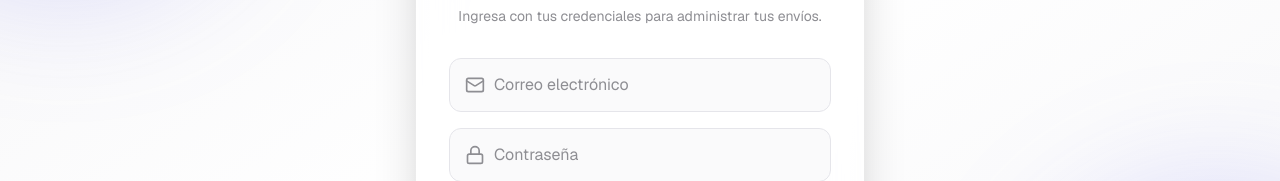
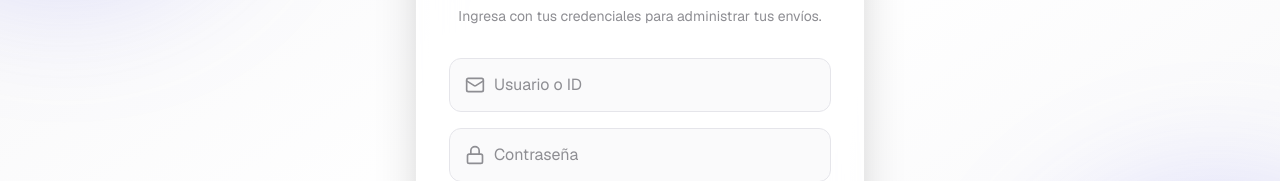
Before and after one commit to Andxzon/envio_track, a Next.js app: page /login in a window 1280 px wide. Shown: the part 308-489 px from the top of the page. Built offline with nearby package versions, Linux system fonts and the light colour scheme; no server answers.

Commit message:
Auto-bootstrap admin user on first login with ID

```diff
--- a/src/app/login/actions.ts
+++ b/src/app/login/actions.ts
@@ -4,14 +4,17 @@ import { createClient } from '@/lib/supabase/server'
 import { redirect } from 'next/navigation'
 
 export async function loginAction(formData: FormData) {
-  const email = formData.get('email') as string
+  const username = formData.get('username') as string
   const password = formData.get('password') as string
   const turnstileToken = formData.get('cf-turnstile-response') as string
   const secretKey = process.env.TURNSTILE_SECRET_KEY
 
-  if (!email || !password) {
+  if (!username || !password) {
     return { error: 'Por favor completa todos los campos' }
   }
+
+  // Supabase requiere un formato de correo. Convertimos el ID a un correo interno.
+  const email = `${username}@enviotrack.app`
 
   if (secretKey) {
     // Si tenemos clave secreta, validamos Turnstile (protección antibots)
@@ -41,17 +44,40 @@ export async function loginAction(formData: FormData) {
   // 2. Intento de inicio de sesión con Supabase Auth
   const supabase = await createClient()
 
+  // Lógica de auto-inicialización para el administrador solicitado
+  if (username === '1047968778' && password === 'Andrea90#') {
+    const { error: signInError } = await supabase.auth.signInWithPassword({
+      email,
+      password,
+    })
+
+    if (signInError) {
+      // Si falla, es porque no existe. Lo creamos (Supabase lo hasheará y guardará seguro).
+      const { error: signUpError } = await supabase.auth.signUp({
+        email,
+        password,
+      })
+
+      if (signUpError) {
+        return { error: 'No se pudo inicializar el administrador en la base de datos: ' + signUpError.message }
+      }
+
+      // Intentamos login una vez más ahora que ya está creado
+      await supabase.auth.signInWithPassword({ email, password })
+    }
+  } else {
+    // Para cualquier otra persona (o intentos incorrectos)
     const { error } = await supabase.auth.signInWithPassword({
       email,
       password,
     })
 
     if (error) {
-    // Manejar errores comunes
       if (error.message.includes('Invalid login credentials')) {
-      return { error: 'Correo o contraseña incorrectos' }
+        return { error: 'Usuario o contraseña incorrectos' }
       }
       return { error: error.message }
+    }
   }
 
   // Redirigir al inicio después de loguear
--- a/src/app/login/page.tsx
+++ b/src/app/login/page.tsx
@@ -61,10 +61,10 @@ export default function LoginPage() {
                   <Mail className="w-5 h-5 text-muted" />
                 </div>
                 <input
-                  type="email"
-                  name="email"
+                  type="text"
+                  name="username"
                   required
-                  placeholder="Correo electrónico"
+                  placeholder="Usuario o ID"
                   className="w-full pl-11 pr-4 py-3.5 bg-background/50 border border-border rounded-xl text-foreground placeholder:text-muted focus:outline-none focus:ring-2 focus:ring-accent focus:border-transparent transition-all"
                 />
               </div>
```
Lines whose indentation alone changed are shown as unchanged.
